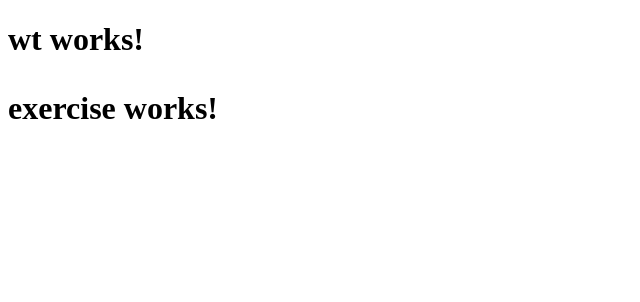
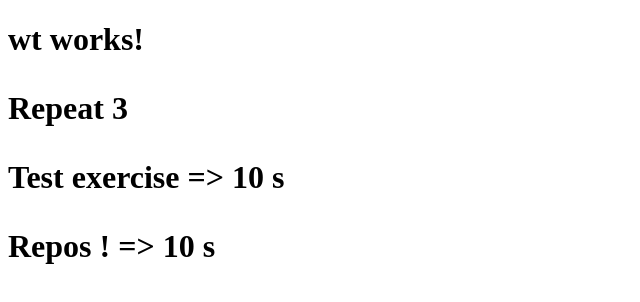
Before and after one commit to jcplessis/workouttimer, an Angular app: page / in a window 1280 px wide. Shown: the top 302 px of the page, without its empty margins (0-640 px from the left). Built offline with nearby package versions, Linux system fonts and the light colour scheme.

Commit message:
Exercise and workout components

```diff
--- a/src/app/app.component.html
+++ b/src/app/app.component.html
@@ -1,4 +1,4 @@
 <h1>
   {{title}}
-<wt-exercise></wt-exercise>
+<wt-workout></wt-workout>
 </h1>
--- a/src/app/app.module.ts
+++ b/src/app/app.module.ts
@@ -5,11 +5,13 @@ import { HttpModule } from '@angular/http';
 
 import { AppComponent } from './app.component';
 import { ExerciseComponent } from './exercise/exercise.component';
+import { WorkoutComponent } from './workout/workout.component';
 
 @NgModule({
   declarations: [
     AppComponent,
-    ExerciseComponent
+    ExerciseComponent,
+    WorkoutComponent
   ],
   imports: [
     BrowserModule,
--- a/src/app/exercise/exercise.component.html
+++ b/src/app/exercise/exercise.component.html
@@ -1,3 +1,3 @@
 <p>
-  exercise works!
+  {{exerciseModel.name}} => {{exerciseModel.duration}} s
 </p>
--- /dev/null
+++ b/src/app/model/exercise.model.ts
@@ -0,0 +1,4 @@
+export interface ExerciseModel {
+  name: string;
+  duration: number;
+}
--- /dev/null
+++ b/src/app/model/workout.model.ts
@@ -0,0 +1,5 @@
+import {ExerciseModel} from "./exercise.model";
+export interface WorkoutModel{
+  exercises : ExerciseModel[],
+  nbRepetitions : number
+}
--- /dev/null
+++ b/src/app/workout/workout.component.html
@@ -0,0 +1,4 @@
+<p>
+  Repeat {{workoutModel.nbRepetitions}}
+  <wt-exercise *ngFor="let exercise of workoutModel.exercises" [exerciseModel]="exercise"></wt-exercise>
+</p>
--- /dev/null
+++ b/src/app/workout/workout.component.ts
@@ -0,0 +1,31 @@
+import {Component, OnInit} from '@angular/core';
+import {WorkoutModel} from "../model/workout.model";
+
+@Component({
+  selector: 'wt-workout',
+  templateUrl: './workout.component.html',
+  styleUrls: ['./workout.component.css']
+})
+export class WorkoutComponent implements OnInit {
+
+  workoutModel: WorkoutModel;
+
+  constructor() {
+    this.workoutModel = {
+      nbRepetitions: 3,
+      exercises: [{
+        name: 'Test exercise',
+        duration: 10
+      },
+        {
+          name: 'Repos !',
+          duration: 10
+        }]
+    }
+
+  }
+
+  ngOnInit() {
+  }
+
+}
```
Also changed, not shown: src/app/exercise/exercise.component.ts (+5 -2 lines), src/app/workout/workout.component.css (added), 1 other file (tests, documents, lock files or other folders).
